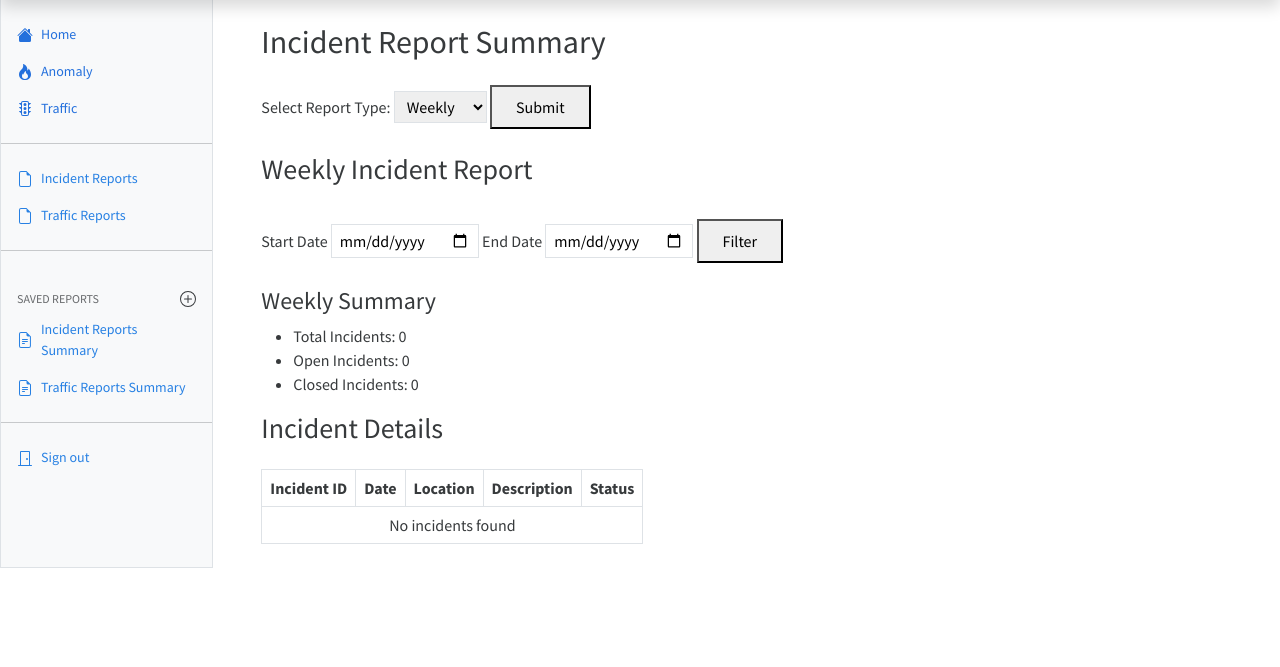
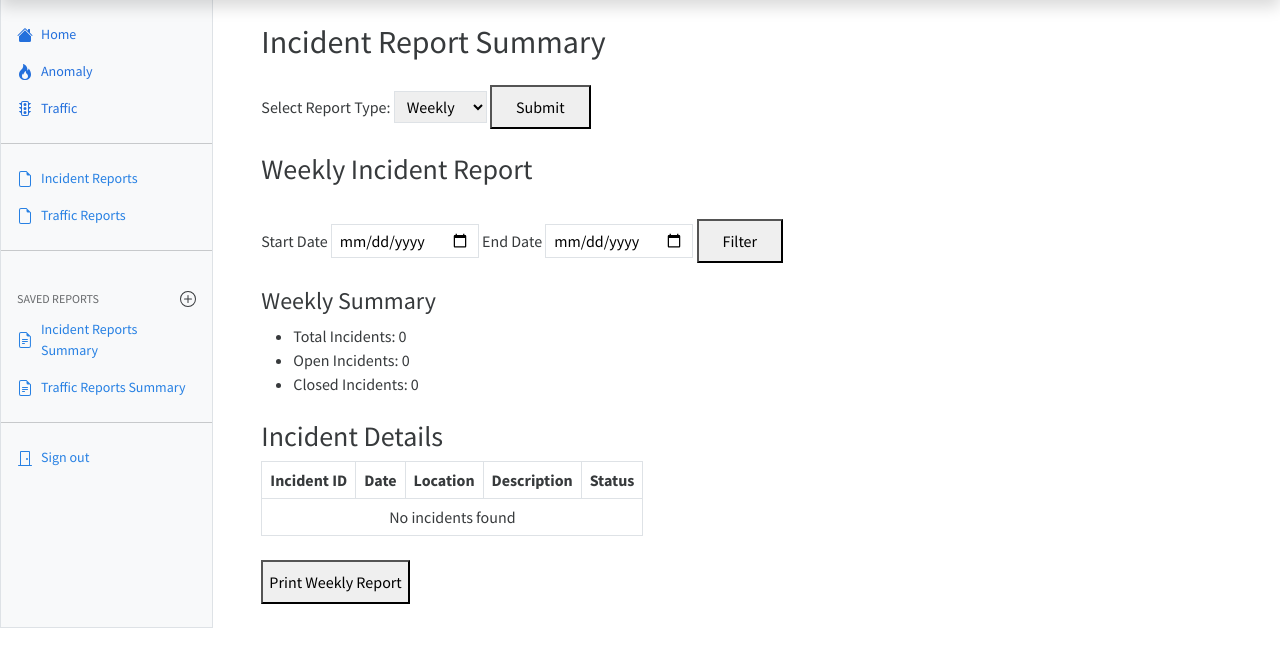
Before and after one commit to Saad00SD/iNovatcs-Intelligent_Traffic_Control_System_Final-Year-Project, a Django app: page /reports/weekly/ in a window 1280 px wide. Shown: the part 49-716 px from the top of the page. Run offline with Django 5.2, Linux system fonts and the light colour scheme; data that the repository does not hold is empty; some libraries are stand-ins or nearby versions.

Commit message:
Report Update 1.2

```diff
--- a/iNova/templates/weeklyRepo/weekly.html
+++ b/iNova/templates/weeklyRepo/weekly.html
@@ -16,14 +16,13 @@
                 <option value="weekly" {% if report_type == "weekly" %}selected{% endif %}>Weekly</option>
                 <option value="monthly" {% if report_type == "monthly" %}selected{% endif %}>Monthly</option>
             </select>
-                <button type="submit" class="ml-5 bg-blue-0 text-black px-4 py-2 rounded-md">Submit</button>
+            <button type="submit" class="ml-5 bg-blue-500 text-black px-4 py-2 rounded-md">Submit</button>
         </form>
     </div>
 
-        <!-- Show Weekly Report Section -->
+    <!-- Weekly Report Section -->
     {% if report_type == "weekly" %}
     <div class="flex justify-between space-x-4">
-            <!-- Weekly Report Section -->
         <div class="w-full">
             <h3 class="text-lg font-semibold mb-4 border-b-2 pb-2">Weekly Incident Report</h3>
 
@@ -39,20 +38,17 @@
                 </form>
             </div>
 
-                <!-- Weekly Report Summary -->
-                <div class="my-6">
+            <!-- Combined Weekly Summary & Details -->
+            <div class="my-6" id="weekly-report">
                 <h4 class="text-lg font-medium">Weekly Summary</h4>
-                    <ul class="list-disc pl-5">
+                <ul class="list-disc pl-5 mb-4">
                     <li>Total Incidents: {{ total_weekly_incidents }}</li>
                     <li>Open Incidents: {{ open_weekly_incidents }}</li>
                     <li>Closed Incidents: {{ closed_weekly_incidents }}</li>
                 </ul>
-                </div>
 
-                <!-- Weekly Incident Details -->
-                <div class="my-6">
                 <h3 class="text-lg font-medium">Incident Details</h3>
-                    <table class="table-auto w-full border-collapse mt-4">
+                <table class="table-auto w-full border-collapse mt-2">
                     <thead>
                         <tr>
                             <th class="border p-2">Incident ID</th>
@@ -79,14 +75,19 @@
                     </tbody>
                 </table>
             </div>
+
+            <div class="mt-4">
+                <button onclick="printReport('weekly-report')" class="bg-green-600 text-black px-6 py-2 rounded-md hover:bg-green-700 focus:outline-none focus:ring-2 focus:ring-green-500">
+                    Print Weekly Report
+                </button>
+            </div>
         </div>
     </div>
     {% endif %}
 
-        <!-- Show Monthly Report Section -->
+    <!-- Monthly Report Section -->
     {% if report_type == "monthly" %}
     <div class="flex justify-between space-x-4">
-            <!-- Monthly Report Section -->
         <div class="w-full">
             <h2 class="text-2xl font-semibold mb-4 border-b-2 pb-2">Monthly Incident Report</h2>
 
@@ -117,20 +118,17 @@
                 </form>
             </div>
 
-                <!-- Monthly Report Summary -->
-                <div class="my-6">
+            <!-- Combined Monthly Summary & Details -->
+            <div class="my-6" id="monthly-report">
                 <h3 class="text-lg font-medium">Monthly Summary</h3>
-                    <ul class="list-disc pl-5">
+                <ul class="list-disc pl-5 mb-4">
                     <li>Total Incidents: {{ total_monthly_incidents }}</li>
                     <li>Open Incidents: {{ open_monthly_incidents }}</li>
                     <li>Closed Incidents: {{ closed_monthly_incidents }}</li>
                 </ul>
-                </div>
 
-                <!-- Monthly Incident Details -->
-                <div class="my-6">
                 <h3 class="text-lg font-medium">Incident Details</h3>
-                    <table class="table-auto w-full border-collapse mt-4">
+                <table class="table-auto w-full border-collapse mt-2">
                     <thead>
                         <tr>
                             <th class="border p-2">Incident ID</th>
@@ -157,8 +155,37 @@
                     </tbody>
                 </table>
             </div>
+
+            <div class="mt-4">
+                <button onclick="printReport('monthly-report')" class="bg-green-600 text-black px-6 py-2 rounded-md hover:bg-green-700 focus:outline-none focus:ring-2 focus:ring-green-500">
+                    Print Monthly Report
+                </button>
+            </div>
         </div>
     </div>
     {% endif %}
 </div>
+
+<script>
+    function printReport(elementId) {
+        var content = document.getElementById(elementId).innerHTML;
+        var myWindow = window.open('', '', 'width=800,height=600');
+        myWindow.document.write('<html><head><title>Print Report</title>');
+        myWindow.document.write('<style>body { font-family: Arial, sans-serif; }</style>');
+        myWindow.document.write('<style>table { width: 100%; border-collapse: collapse; margin: 20px 0; } table, th, td { border: 1px solid black; padding: 8px; text-align: left; } th { background-color: #f2f2f2; }</style>');
+        myWindow.document.write('</head><body>');
+        myWindow.document.write('<h1 style="text-align: center; font-size: 24px;">iNovatcs</h1>');
+        myWindow.document.write('<h2 style="text-align: center; font-size: 20px;">Intelligent Traffic Control System with Anomaly Detection and Responses</h2>');
+        myWindow.document.write('<hr>');
+        myWindow.document.write(content);
+        myWindow.document.write('<br><hr>');
+        myWindow.document.write('<div style="text-align: right;">');
+        myWindow.document.write('<p>Name: ____________________________</p>');
+        myWindow.document.write('<p>Signature: ________________________</p>');
+        myWindow.document.write('</div>');
+        myWindow.document.write('</body></html>');
+        myWindow.document.close();
+        myWindow.print();
+    }
+</script>
 {% endblock %}
```
Also changed, not shown: iNova/theme/static/css/dist/styles.css (+59 -53 lines). Lines whose indentation alone changed are shown as unchanged.
